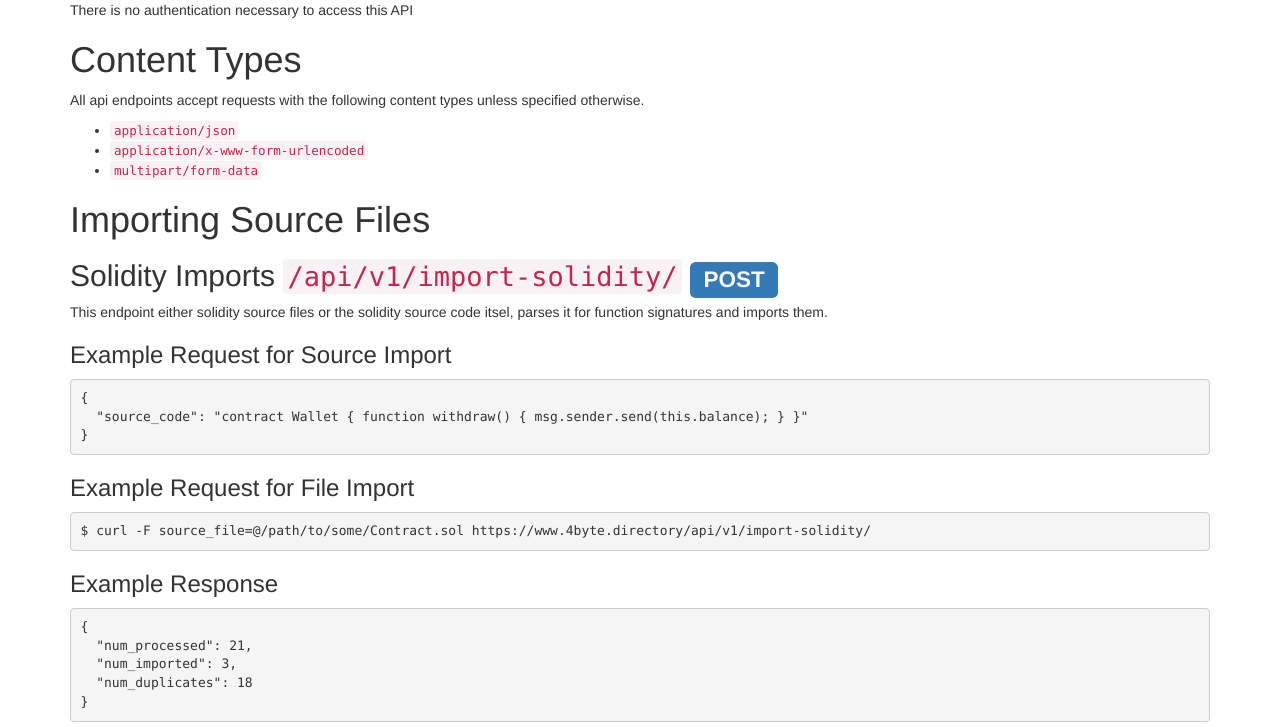
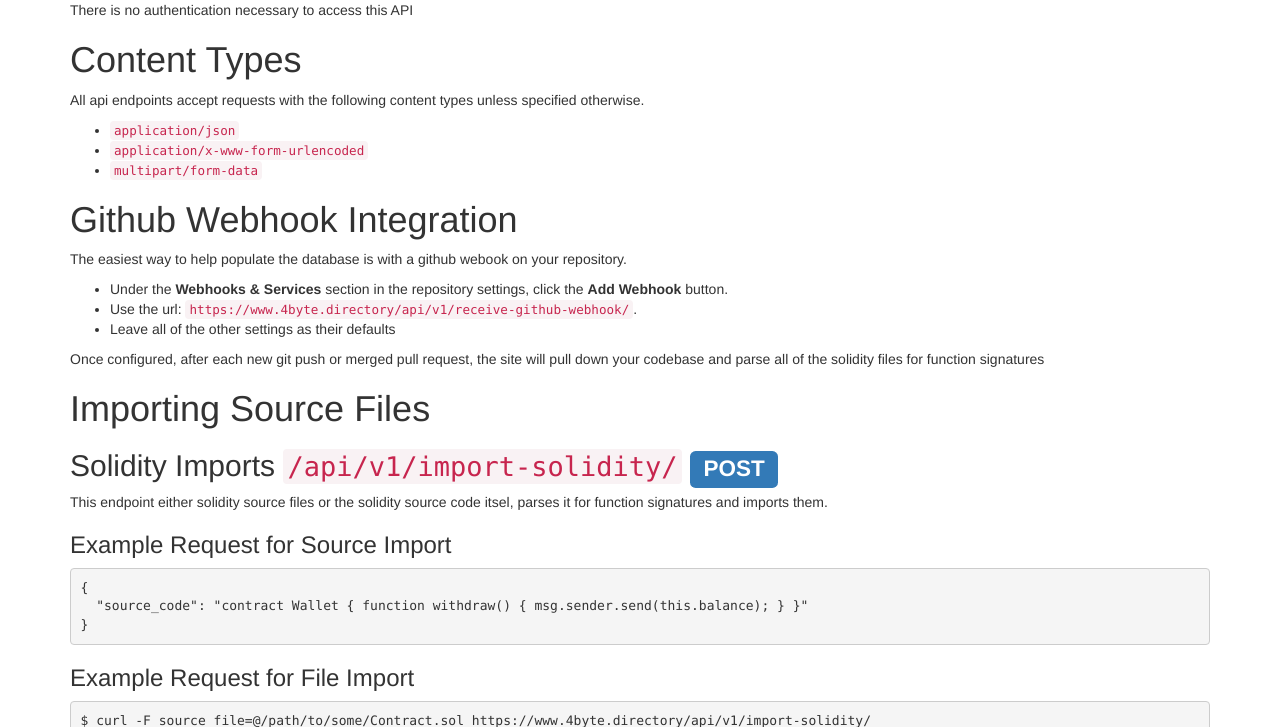
Before and after one commit to pipermerriam/ethereum-function-signature-registry, a Django app: page /docs/ in a window 1280 px wide. Shown: the part 232-959 px from the top of the page. Run offline with Django 3.2, Linux system fonts and the light colour scheme; parts of the project's set-up code (start-up, migrations or seed data) failed here and were passed over; some libraries are stand-ins or nearby versions.

Commit message:
git webhook documentation

```diff
--- a/func_sig_registry/templates/documentation.html
+++ b/func_sig_registry/templates/documentation.html
@@ -15,6 +15,14 @@
         <li><code>application/x-www-form-urlencoded</code>
         <li><code>multipart/form-data</code>
       </ul>
+      <h1>Github Webhook Integration</h1>
+      <p>The easiest way to help populate the database is with a github webook on your repository.</p>
+      <ul>
+        <li>Under the <strong>Webhooks &amp; Services</strong> section in the repository settings, click the <strong>Add Webhook</strong> button.</li>
+        <li>Use the url: <code>https://www.4byte.directory{% url 'api:github-webhook' %}</code>.</li>
+        <li>Leave all of the other settings as their defaults</li>
+      </ul>
+      <p>Once configured, after each new git push or merged pull request, the site will pull down your codebase and parse all of the solidity files for function signatures</p>
       <h1>Importing Source Files</h1>
       <h2>Solidity Imports <code>{% url 'api:import-solidity' %}</a></code> <span class="label label-primary">POST</span></h2>
       <p>This endpoint either solidity source files or the solidity source code itsel, parses it for function signatures and imports them.</p>
```
